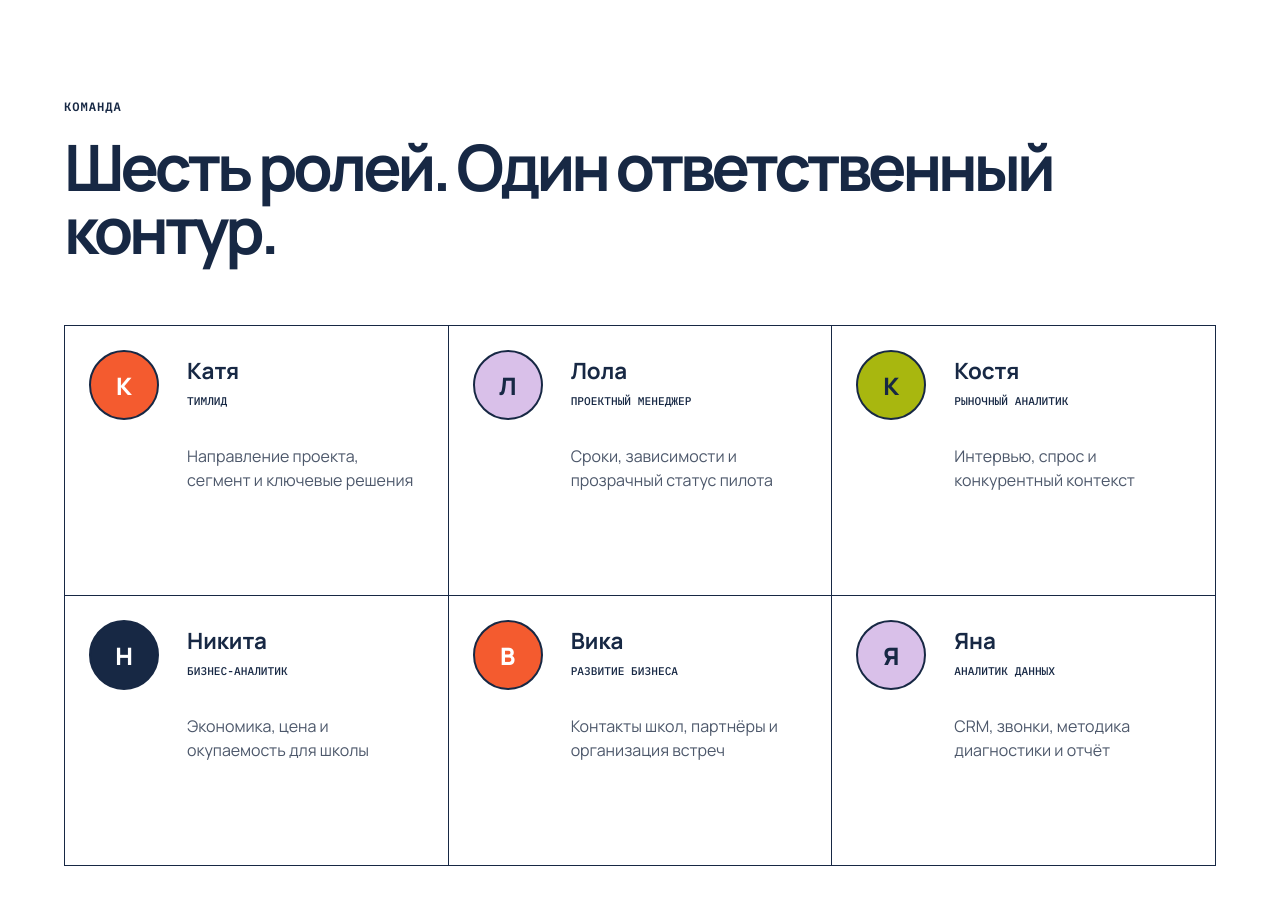
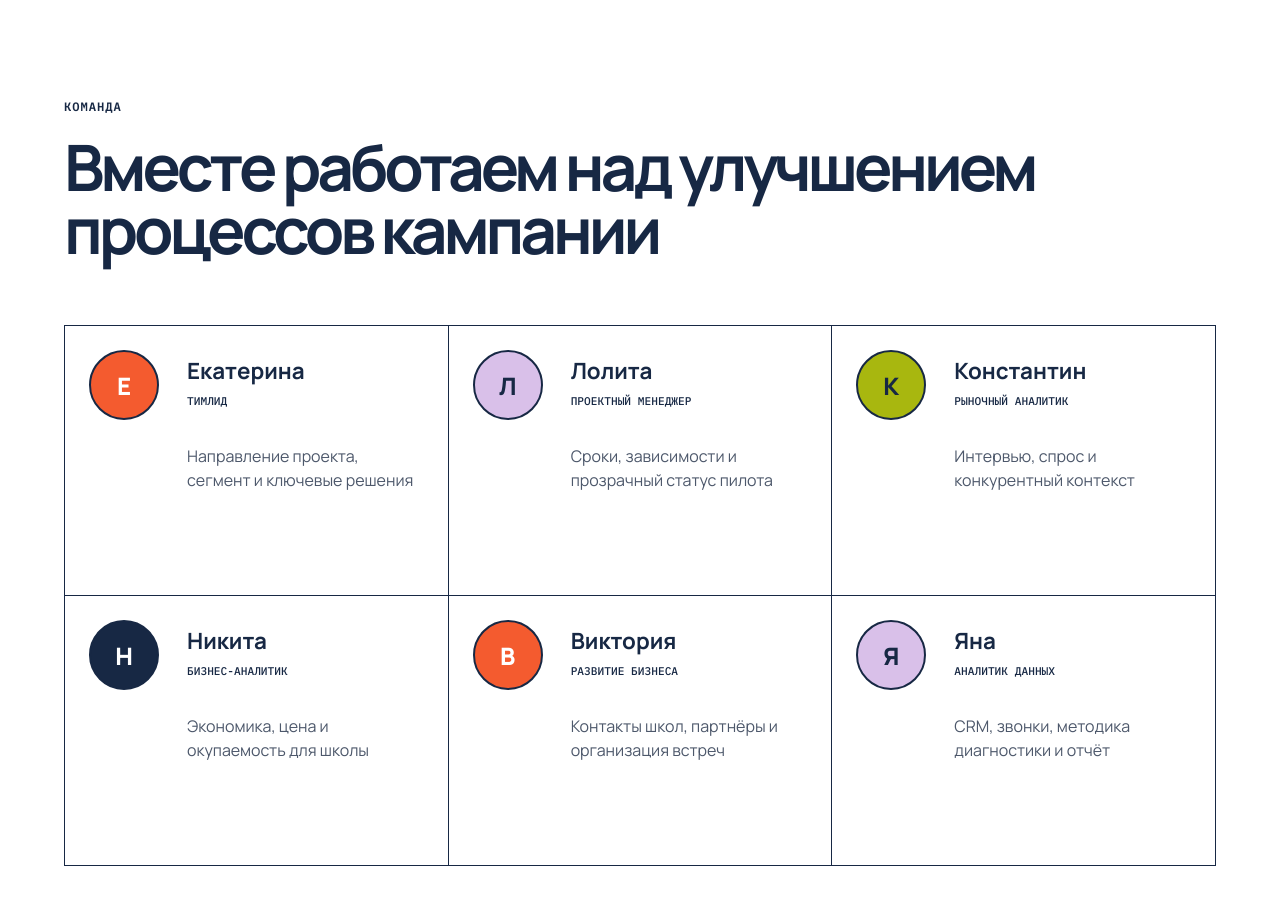
Before and after one commit to Bobcat-web/salelab, a React (Vite) app: page / in a window 1280 px wide. Shown: the part 6480-7384 px from the top of the page. Built offline with nearby package versions, Linux system fonts and the light colour scheme.

Commit message:
Update Site source

```diff
--- a/src/App.jsx
+++ b/src/App.jsx
@@ -39,11 +39,11 @@ const roadmap = [
 ]
 
 const team = [
-  ['Катя', 'Тимлид', 'Направление проекта, сегмент и ключевые решения'],
-  ['Лола', 'Проектный менеджер', 'Сроки, зависимости и прозрачный статус пилота'],
-  ['Костя', 'Рыночный аналитик', 'Интервью, спрос и конкурентный контекст'],
+  ['Екатерина', 'Тимлид', 'Направление проекта, сегмент и ключевые решения'],
+  ['Лолита', 'Проектный менеджер', 'Сроки, зависимости и прозрачный статус пилота'],
+  ['Константин', 'Рыночный аналитик', 'Интервью, спрос и конкурентный контекст'],
   ['Никита', 'Бизнес-аналитик', 'Экономика, цена и окупаемость для школы'],
-  ['Вика', 'Развитие бизнеса', 'Контакты школ, партнёры и организация встреч'],
+  ['Виктория', 'Развитие бизнеса', 'Контакты школ, партнёры и организация встреч'],
   ['Яна', 'Аналитик данных', 'CRM, звонки, методика диагностики и отчёт'],
 ]
 
@@ -276,7 +276,7 @@ function App() {
       <section className="team section-pad" id="team">
         <div className="section-head reveal">
           <span className="eyebrow">Команда</span>
-          <h2>Шесть ролей. Один ответственный контур.</h2>
+          <h2>Вместе работаем над улучшением процессов кампании</h2>
         </div>
         <div className="team-grid reveal">
           {team.map(([name, role, text], index) => (
```
